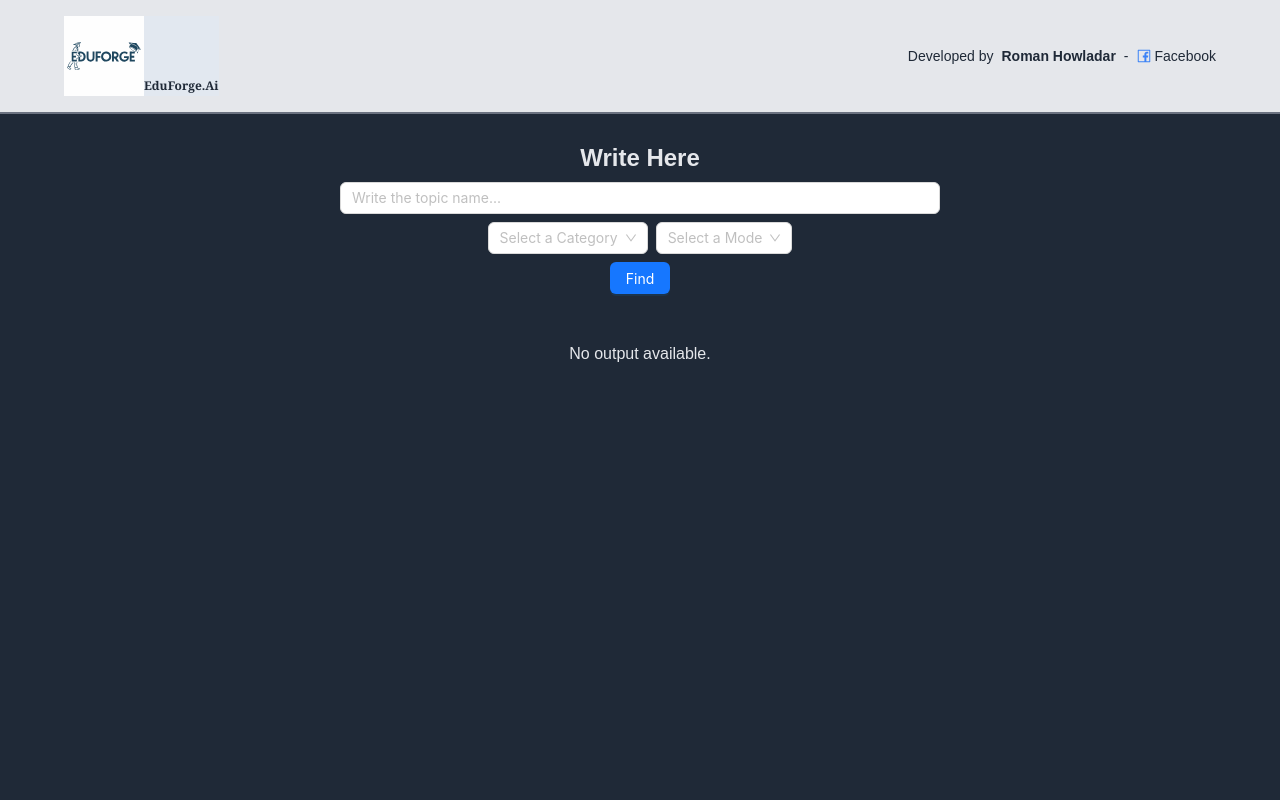
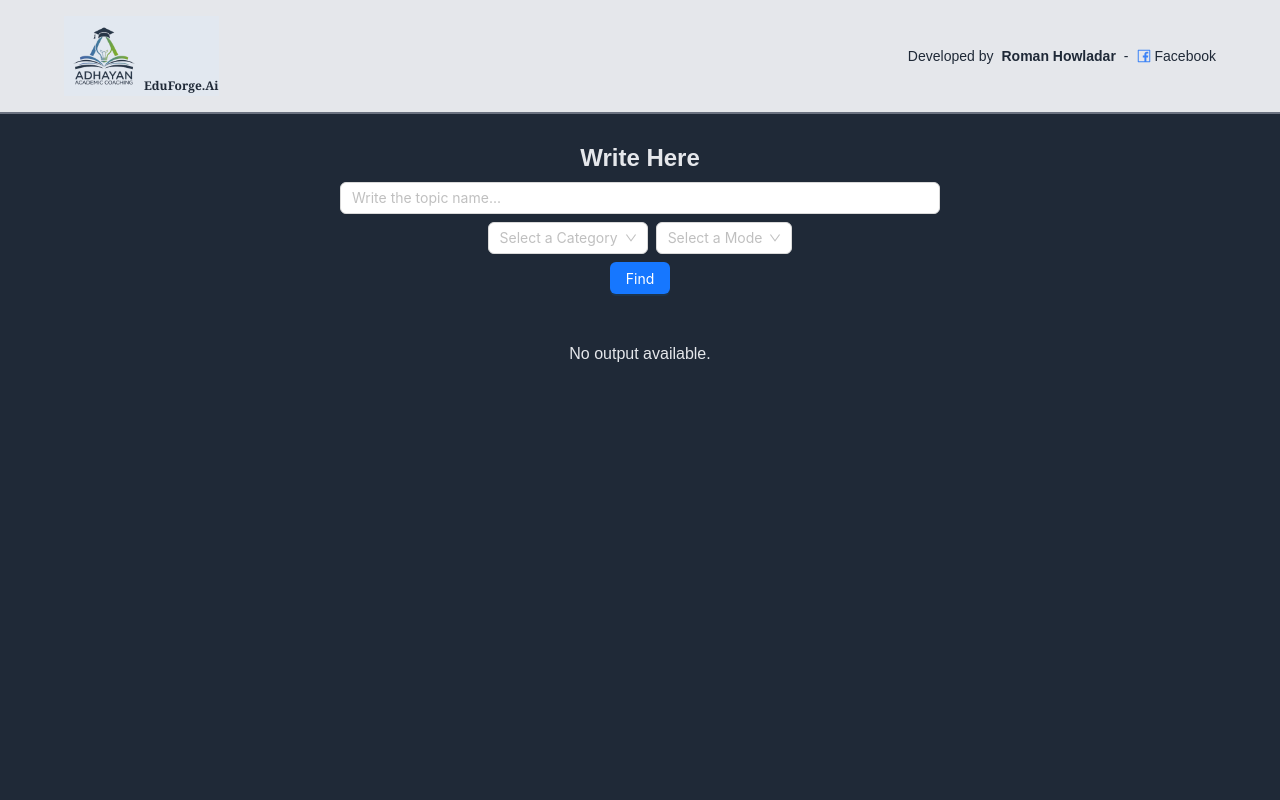
Before and after one commit to roman0190/eduforge-ai, a Next.js app: page / in a window 1280 px wide. Shown: the top 800 px of the page. Built offline with nearby package versions, Linux system fonts and the light colour scheme; no server answers.

Commit message:
Add: Icons and Title

```diff
--- a/app/components/Header.tsx
+++ b/app/components/Header.tsx
@@ -9,10 +9,10 @@ const Header: React.FC = () => {
       <div className="mx-[5%] flex flex-col md:flex-row items-center justify-between ">
         <div className="font-bold md:flex bg-slate-200 items-center">
           <Link
-            href={"https://www.facebook.com/profile.php?id=1000892557029280"}
+            href={"https://www.facebook.com/profile.php?id=100089255702928"}
           >
             <Image
-              src="/logoEF.svg"
+              src="/logo.png"
               alt="alt"
               width={1450}
               height={1480}
--- a/app/write-here/components/OutputDisplay.tsx
+++ b/app/write-here/components/OutputDisplay.tsx
@@ -31,7 +31,7 @@ const OutputDisplay: React.FC<OutputDisplayProps> = ({
             </div>
             <div className="relative border-1 border-slate-400 p-4 bg-slate-100 shadow-lg">
               <img
-                src="/logoEF.svg"
+                src="/logo.png"
                 alt="alt"
                 className="absolute top-0 left-0 w-full h-full opacity-20 object-contain"
               />
```
